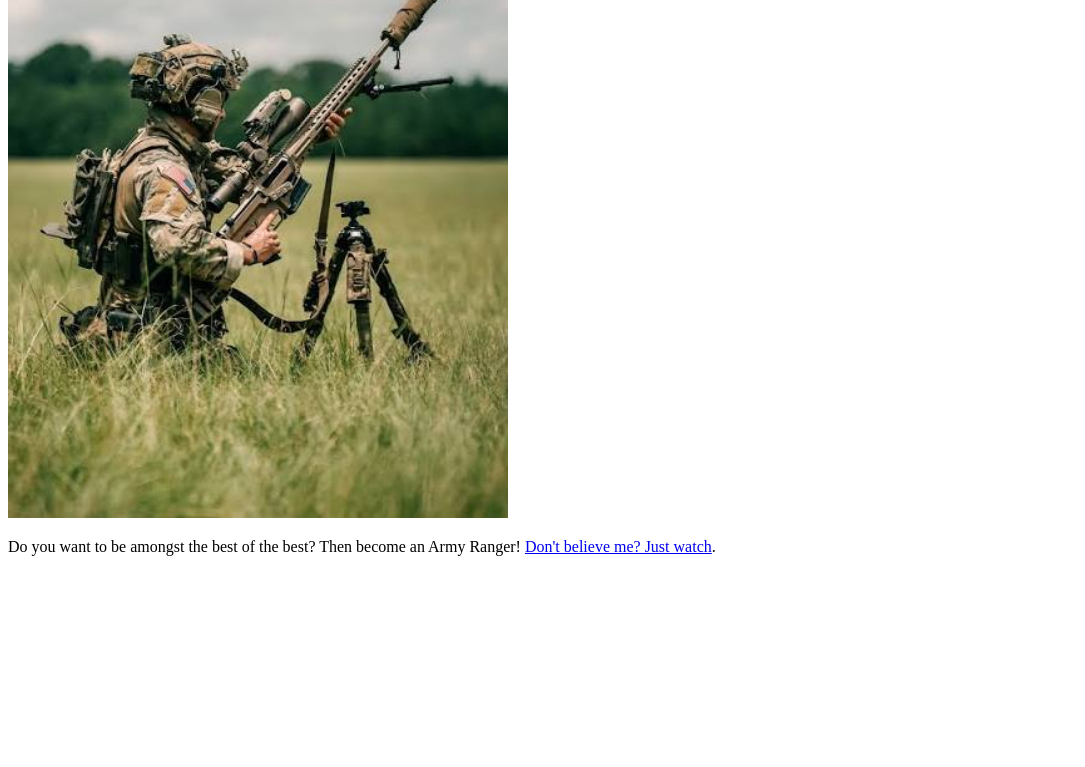
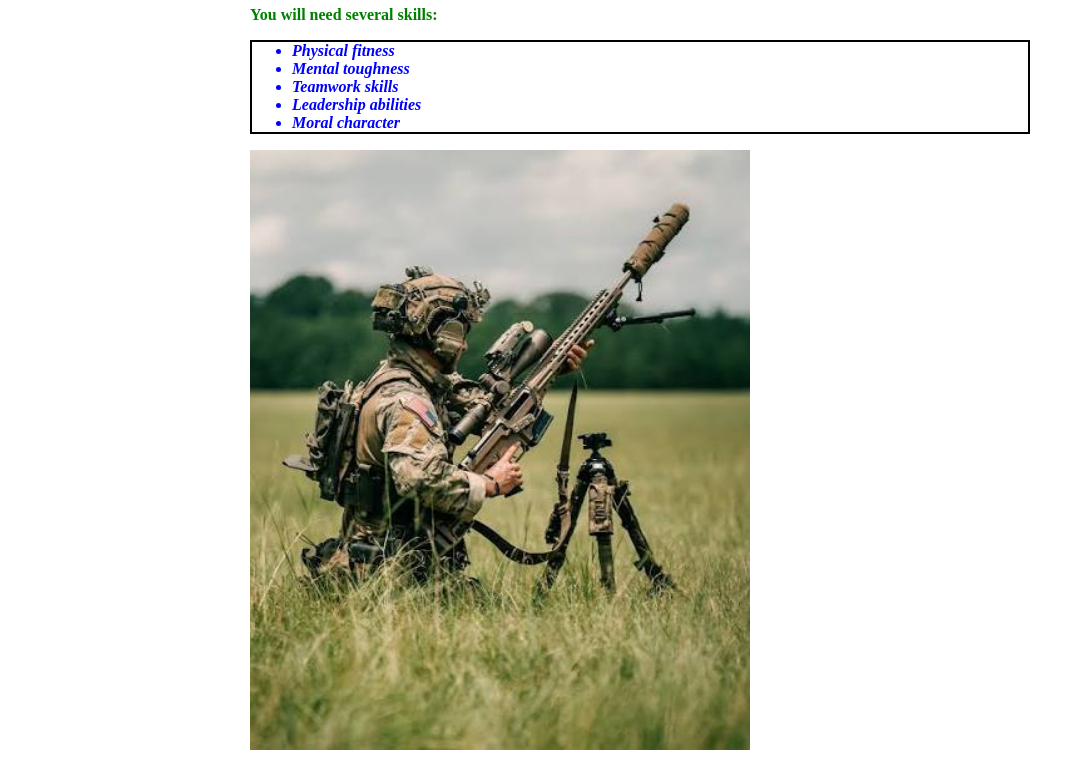
Before and after one commit to thamlin26-sys/lab-homepage, a plain HTML site: page index.html in a window 1280 px wide. Shown: the part 302-1069 px from the top of the page, without its empty margins (0-1085 px from the left). Before the commit the page ends 874 px from the top, so only its background shows below. Drawn offline with Linux system fonts and the light colour scheme.

Commit message:
dress it up

```diff
--- a/index.html
+++ b/index.html
@@ -3,11 +3,12 @@
 <head>
   <meta charset="utf-8">
   <title>Best Job Ever</title>
+  <link rel="stylesheet" href="style.css">
 </head>
-<body>
+<body id="all">
 <h1>Rangers lead The Way</h1>
-<p>You will need several skills:</p>
-<ul>
+<p class="bold">You will need several skills:</p>
+<ul class="bold" id="ranger">
   <li>Physical fitness</li>
   <li>Mental toughness</li>
   <li>Teamwork skills</li>
@@ -15,6 +16,6 @@
   <li>Moral character</li>
 </ul>
 <img src= "rangerimg.jpeg" alt="Army Ranger during training operation carrying a rifle" width="500" height="600">
-<p>Do you want to be amongst the best of the best? Then become an Army Ranger! <a href="https://www.youtube.com/watch?v=5wu57kVlgds">Don't believe me? Just watch</a>.</p>
+<p class="bold">Do you want to be amongst the best of the best? Then become an Army Ranger! <a href="https://www.youtube.com/watch?v=5wu57kVlgds">Don't believe me? Just watch</a>.</p>
 </body>
 </html>
--- a/style.css
+++ b/style.css
@@ -1,4 +1,21 @@
-/* Week 2 lab, "Dress It Up": add rules here and reload index.html to see them.
-   The checklist wants at least: a type selector, a class selector (with a
-   class="" in your HTML), an id selector (with an id=""), a :hover state, and
-   an @media (max-width: 600px) responsive rule. */
+p { color: green;}
+h1 { color: red;}
+ul { color: blue;}
+a:hover {
+    background-color: #2ff94a;
+}
+.bold {
+   font-weight: bold;
+}
+#ranger {
+   font-style: italic;
+   border: 2px solid black;
+}
+#all {
+   margin: 250px;
+}
+@media (max-width: 600px) {
+    body {
+        font-size: 10px;
+    }
+}
```
